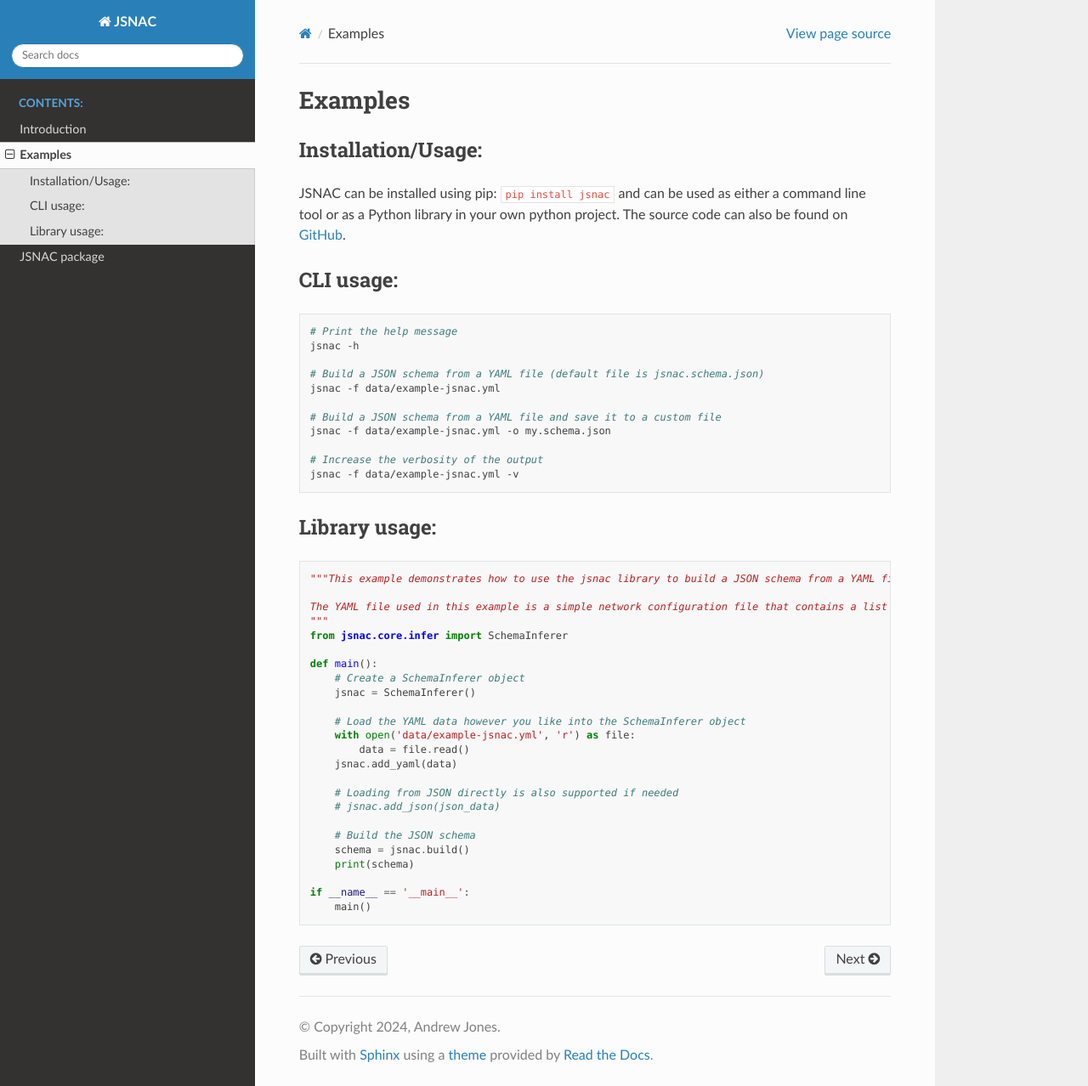
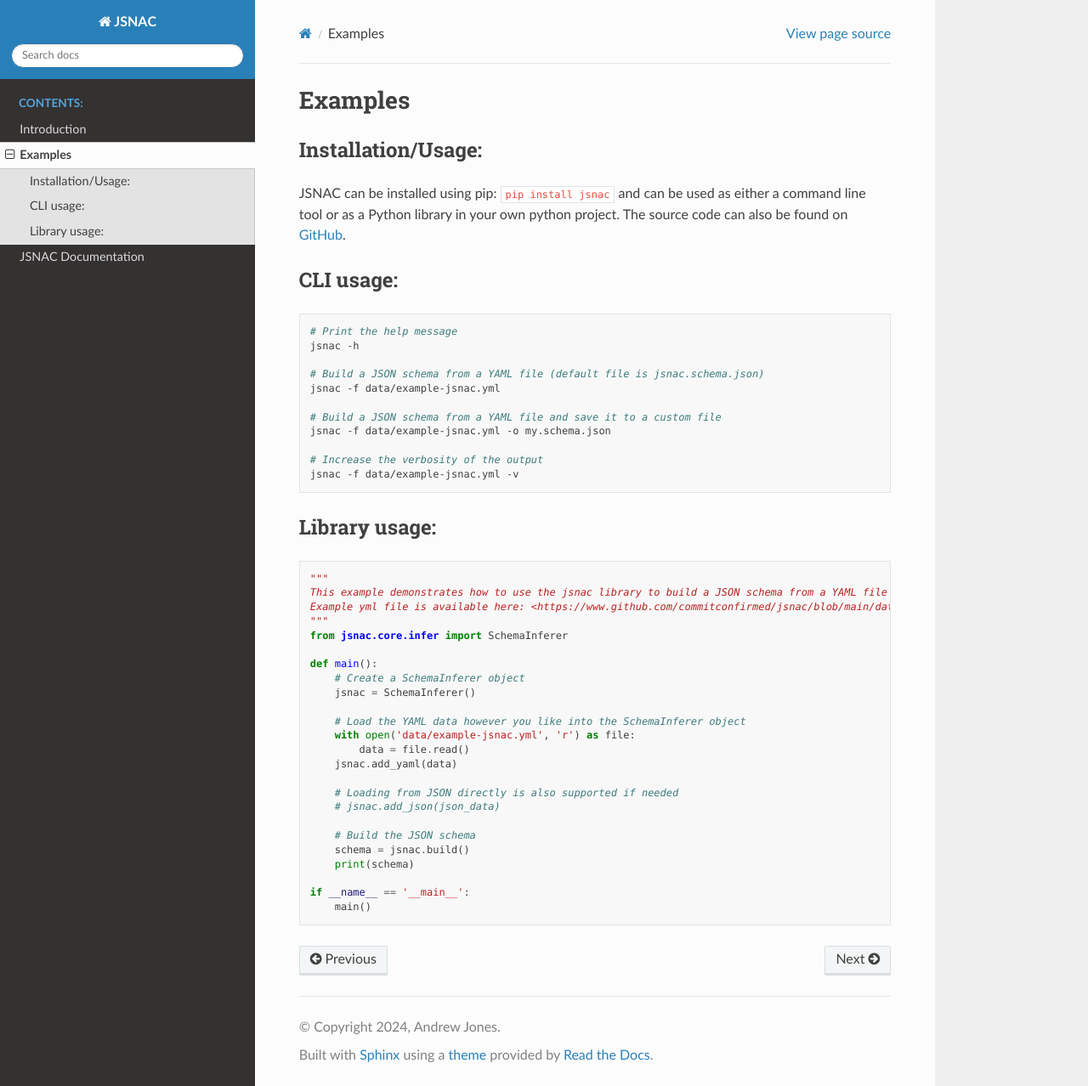
Before and after one commit to commitconfirmed/jsnac, a Sphinx documentation site: the page built from docs/source/examples.rst, in a window 1280 px wide and 1278 px high. Shown: the whole window at 85% size. Built offline with Sphinx 7.4.7 and the Read the Docs theme 3.1.0, drawn with Linux system fonts in a browser that asks for light colours.

Commit message:
Documentation updates

```diff
--- a/docs/source/examples.rst
+++ b/docs/source/examples.rst
@@ -26,9 +26,9 @@ Library usage:
 **************************************************
 .. code-block:: python
 
-    """This example demonstrates how to use the jsnac library to build a JSON schema from a YAML file in a Python script.
-
-    The YAML file used in this example is a simple network configuration file that contains a list of interfaces and their configurations. It is available Here: <https://www.github.com/commitconfirmed/jsnac/blob/main/data/example-jsnac.yml>
+    """
+    This example demonstrates how to use the jsnac library to build a JSON schema from a YAML file in a Python script.
+    Example yml file is available here: <https://www.github.com/commitconfirmed/jsnac/blob/main/data/example-jsnac.yml>
     """
     from jsnac.core.infer import SchemaInferer
 
```
Also changed, not shown: docs/source/jsnac.core.rst (+0 -11 lines), docs/source/jsnac.rst (+12 -12 lines), docs/source/jsnac.utils.rst (+0 -11 lines), docs/source/modules.rst (deleted, +0 -7 lines).
